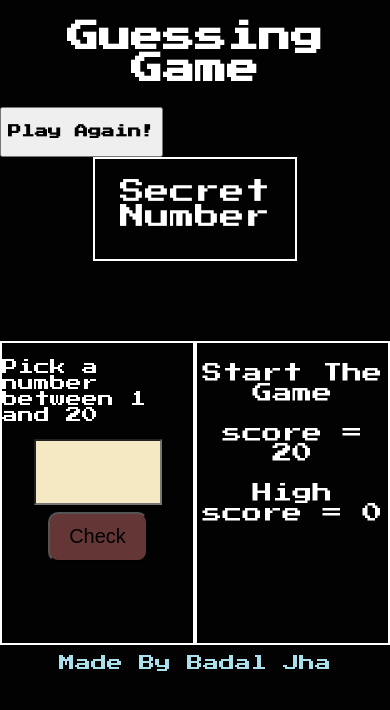
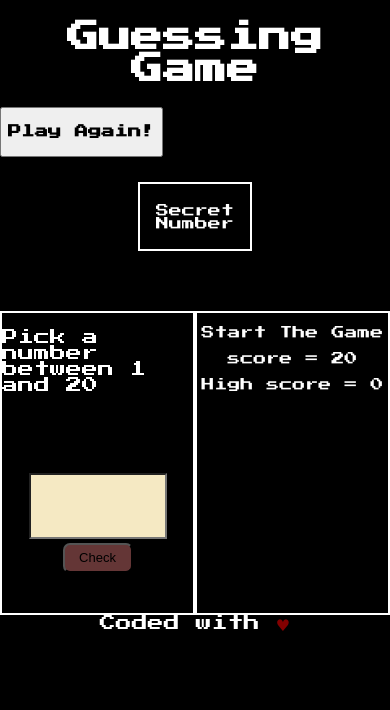
Before and after one commit to Badal-Jha/Guessing-Game, a PHP site: page /game.html in a window 390 px wide. Shown: the top 710 px of the page. Run offline with PHP 8.4, Linux system fonts and the light colour scheme.

Commit message:
media query added

```diff
--- a/game.css
+++ b/game.css
@@ -62,18 +62,7 @@ body {
   font-size: 20px;
   justify-content: center;
 }
-@media only screen and (max-width: 600px) {
-  body {
-    background-color: rgb(2, 2, 2);
-  }
-  #num {
-    height: 60px;
-    font-size: 20px;
-    width: 120px;
-    text-align: center;
-    margin: auto;
-  }
-}
+
 #massage,
 #name {
   text-align: center;
@@ -82,3 +71,39 @@ body {
   margin-top: 10px;
   color: rgb(172, 223, 236);
 }
+@media only screen and (max-width: 600px) {
+  #secret {
+    width: 110px;
+    height: 45px;
+    font-size: 13px;
+
+    margin-top: 25px;
+  }
+  #btn {
+    height: 50px;
+  }
+  .input,
+  .score {
+    border: 2px solid white;
+    width: 300px;
+    height: 300px;
+    margin-top: 60px;
+  }
+  #num {
+    height: 60px;
+    font-size: 25px;
+    width: 130px;
+
+    margin-top: 80px;
+  }
+  #submit {
+    height: 30px;
+    width: 70px;
+    border-radius: 7px;
+    font-size: 13px;
+    margin-top: 4px;
+  }
+  .score {
+    font-size: 13px;
+  }
+}
--- a/game.html
+++ b/game.html
@@ -30,7 +30,9 @@
         <p>High score = <span id="highscore"> 0 </span></p>
       </div>
     </div>
-    <div id="name">Made By Badal Jha</div>
+    <div style="text-align: center">
+      Coded with <span style="color: #830000">&#9829;</span>
+    </div>
     <script src="game.js"></script>
   </body>
 </html>
```
